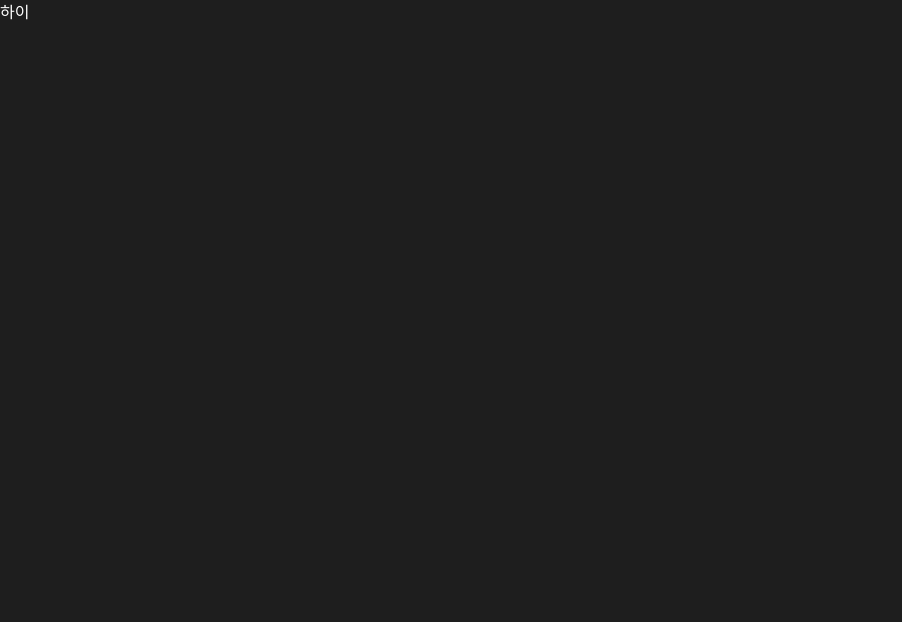
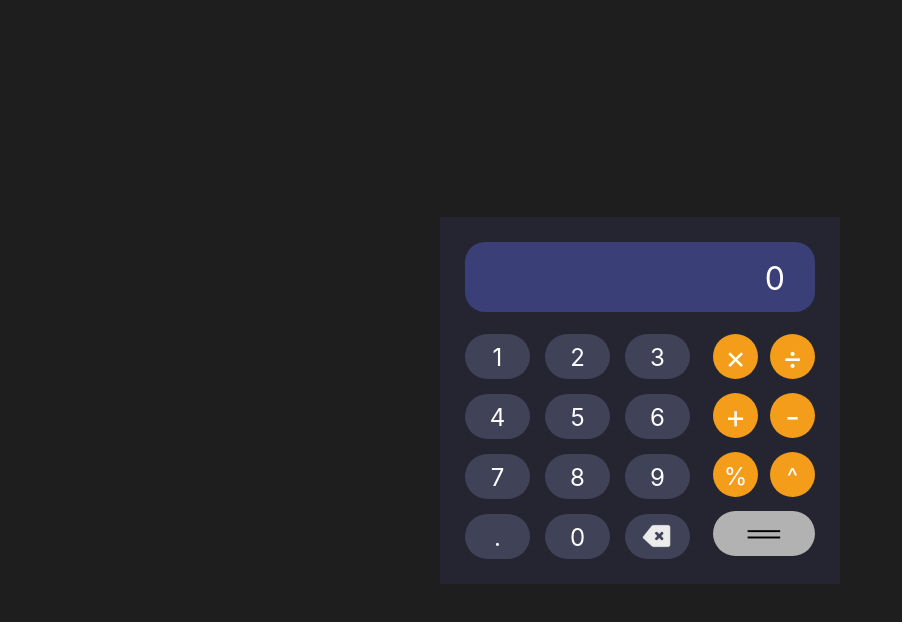
Before and after one commit to sooki88/cclt_sooki, a React app: page / in a window 1280 px wide. Shown: the top 622 px of the page, without its empty margins (0-902 px from the left). Built offline with nearby package versions, Linux system fonts and the light colour scheme.

Commit message:
Design: Calculator 컴포넌트 스타일 완성

```diff
--- a/src/App.tsx
+++ b/src/App.tsx
@@ -1,8 +1,10 @@
-import React from "react"
+import React from "react";
+import Calculator from "./components/Calculator";
 
-function App (){
-  return(
-    <div>하이</div>
-  )
+export default function App() {
+  return (
+    <main className='flex items-center justify-center w-screen h-screen min-h-[367px]'>
+      <Calculator />
+    </main>
+  );
 }
-export default App
--- /dev/null
+++ b/src/components/Button/index.tsx
@@ -0,0 +1,19 @@
+import React, { ReactNode } from "react";
+
+interface ButtonProps {
+  fontStyle: "font-small" | "font-base" | "font-large";
+  bgColor: "main" | "gray" | "navy";
+  hasImage?: boolean;
+  className?: string;
+  children: ReactNode;
+}
+export default function Button({ fontStyle, bgColor, hasImage = false, className, children }: ButtonProps) {
+  const getBgColor = bgColor === "main" ? "bg-main" : bgColor === "gray" ? "bg-neutral-200" : "bg-sub-medium";
+
+  return (
+    <div
+      className={`flex items-center justify-center h-[45px] rounded-full drop-shadow-default grow ${fontStyle} ${getBgColor} ${!hasImage && "pt-1"} ${className}`}>
+      {children}
+    </div>
+  );
+}
--- /dev/null
+++ b/src/components/Calculator/index.tsx
@@ -0,0 +1,38 @@
+import React from "react";
+import Button from "../Button";
+import { CALCULRATOR_NUMBER, CALCULRATOR_OPERATORS } from "@/src/utils/constants";
+
+export default function Calculator() {
+  return (
+    <section className='flex flex-col gap-[22px] w-[400px] h-[367px] bg-sub-dark p-[25px]'>
+      <div className='flex justify-end w-full h-[70px] rounded-[20px] bg-sub-bright pt-[18px] px-[30px] font-large text-neutral-100'>
+        0
+      </div>
+      <div className='flex gap-[23px]'>
+        <div className='grid grid-cols-3 w-[225px] gap-[15px] flex-wrap'>
+          {CALCULRATOR_NUMBER.map((number) => (
+            <Button key={number} fontStyle='font-small' bgColor='navy'>
+              {number}
+            </Button>
+          ))}
+          <Button fontStyle='font-small' bgColor='navy' hasImage={true}>
+            <img src='/images/delete.svg' alt='삭제 버튼' className='w-[33px] h-[24px] mr-0.5' />
+          </Button>
+        </div>
+        <div className='grid grid-cols-2 grid-rows-4 gap-3 w-[102px]'>
+          {CALCULRATOR_OPERATORS.map((operator, index) => {
+            const size = index > 3 ? "font-small" : "font-large";
+            return (
+              <Button key={operator} fontStyle={size} bgColor='main'>
+                {operator}
+              </Button>
+            );
+          })}
+          <Button fontStyle='font-base' bgColor='gray' className='col-span-2 row-start-4 text-neutral-300'>
+            <span className='font-stretch'>＝</span>
+          </Button>
+        </div>
+      </div>
+    </section>
+  );
+}
--- a/src/styles/globals.css
+++ b/src/styles/globals.css
@@ -31,3 +31,10 @@
     -webkit-box-shadow: 0 0 0px 1000px #fff inset;
   }
 }
+
+@layer utilities {
+  .font-stretch {
+    display: block;
+    transform: scaleX(1.6);
+  }
+}
--- /dev/null
+++ b/src/utils/constants.ts
@@ -0,0 +1,3 @@
+export const CALCULRATOR_NUMBER = [1, 2, 3, 4, 5, 6, 7, 8, 9, ".", 0];
+
+export const CALCULRATOR_OPERATORS = ["×", "÷", "+", "-", "%", "^"];
--- a/tailwind.config.ts
+++ b/tailwind.config.ts
@@ -1,3 +1,4 @@
+import { fonts } from "./tailwind.plugin";
 import type { Config } from "tailwindcss";
 
 const config: Config = {
@@ -6,12 +7,15 @@ const config: Config = {
   prefix: "",
   theme: {
     extend: {
+      fontFamily: {
+        sans: ["Inter", "sans-serif"],
+      },
       colors: {
         background: "#1E1E1E",
         main: "#F49D1A",
         sub: {
           bright: "#3A3F77",
-          medium: "#FD68B3",
+          medium: "#404258",
           dark: "#242530",
         },
         neutral: {
@@ -25,6 +29,7 @@ const config: Config = {
       },
     },
   },
+  plugins: [fonts],
 };
 
 export default config;
--- a/tailwind.plugin.ts
+++ b/tailwind.plugin.ts
@@ -2,17 +2,17 @@ import plugin from "tailwindcss/plugin";
 
 export const fonts = plugin(({ addUtilities }) => {
   addUtilities({
-    ".large": {
+    ".font-large": {
       fontSize: "32px",
       lineHeight: "38.73px",
       fontWeight: "400",
     },
-    ".base": {
+    ".font-base": {
       fontSize: "28px",
       lineHeight: "33.89px",
       fontWeight: "400",
     },
-    ".small": {
+    ".font-small": {
       fontSize: "24px",
       lineHeight: "29.05px",
       fontWeight: "400",
--- a/webpack.config.js
+++ b/webpack.config.js
@@ -9,6 +9,9 @@ module.exports = {
   },
   resolve: {
     extensions: [".ts", ".tsx", ".js"],
+    alias: {
+      "@": path.resolve(__dirname, "."),
+    },
   },
   module: {
     rules: [
@@ -25,7 +28,7 @@ module.exports = {
     ],
   },
   devServer: {
-    static: path.join(__dirname, "dist"),
+    static: path.join(__dirname, "public"),
     compress: true,
     port: 3000,
   },
```
Also changed, not shown: public/images/delete.svg (added).
